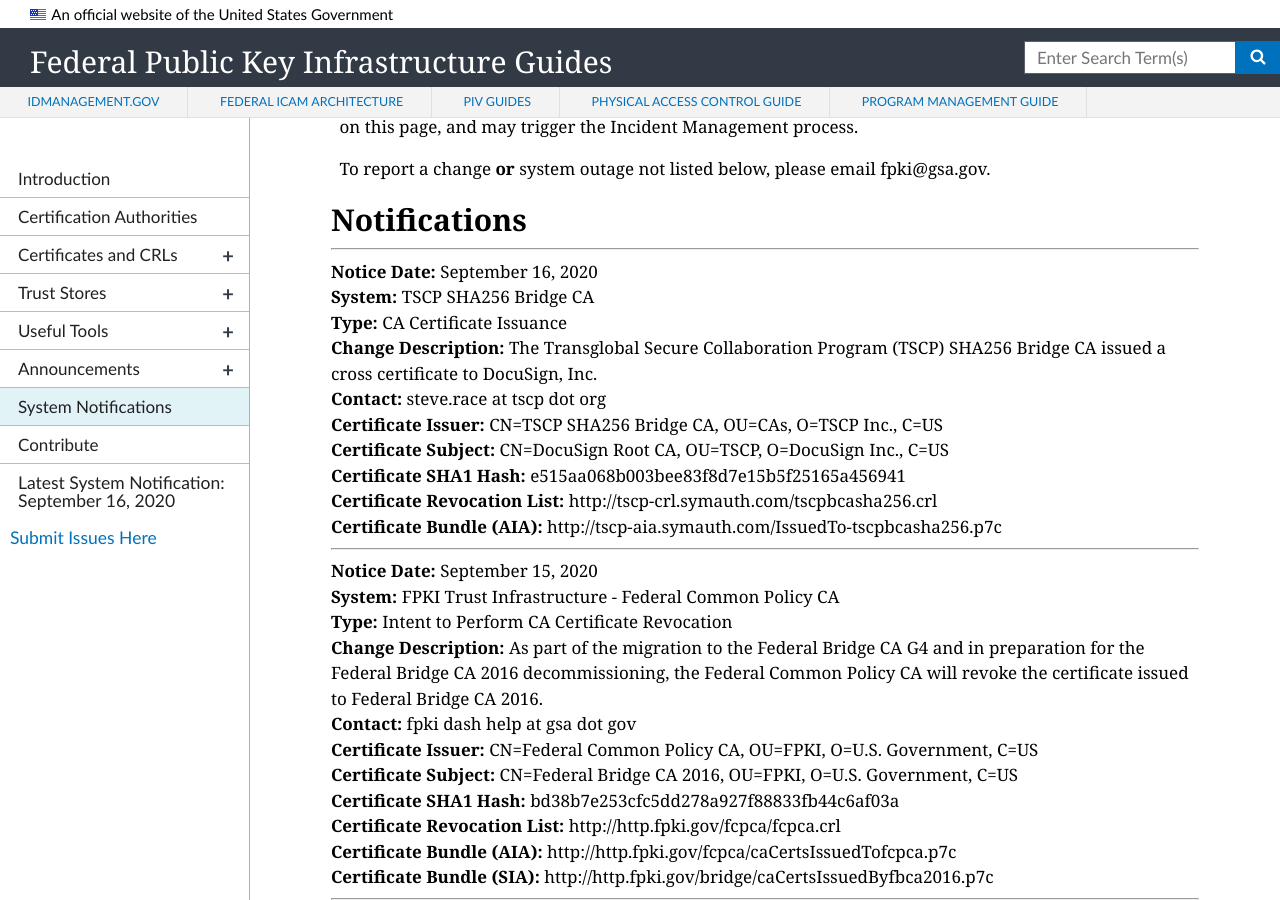
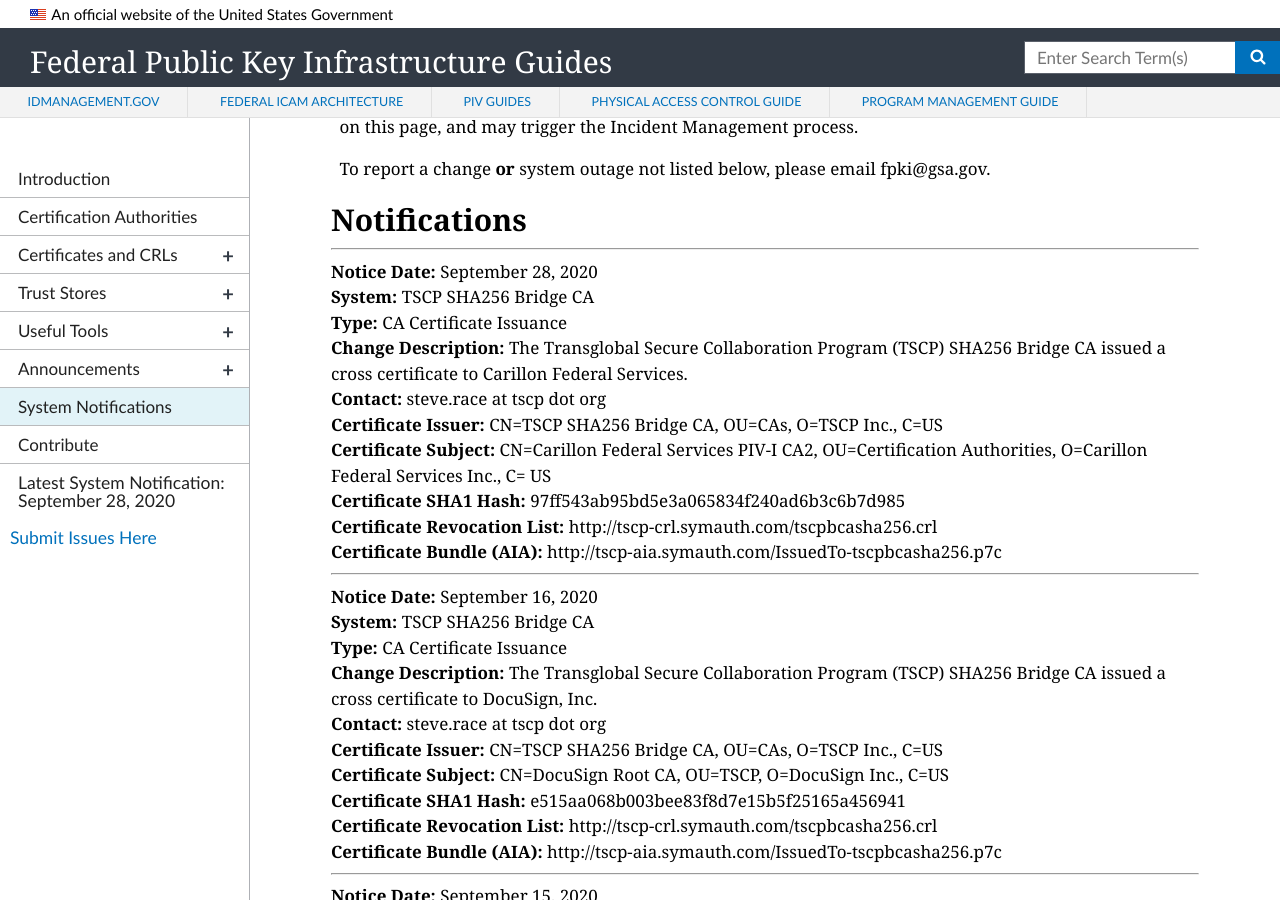
Before and after one commit to GSA/fpki-guides, a Jekyll site: the page built from pages/fpki_notifications.md, in a window 1280 px wide and 900 px high, scrolled down 672 px. Built offline with Jekyll 4.4.1, drawn with Linux system fonts in a browser that asks for light colours; nearby versions of some CDN libraries.

Commit message:
Update notifications.yml
Added issuance notification.

```diff
--- a/_data/notifications.yml
+++ b/_data/notifications.yml
@@ -2775,6 +2775,19 @@
   sia_uri:
   ocsp_uri:
 
+- notice_date: September 28, 2020
+  change_type: CA Certificate Issuance
+  start_datetime:
+  system: TSCP SHA256 Bridge CA
+  change_description: The Transglobal Secure Collaboration Program (TSCP) SHA256 Bridge CA issued a cross certificate to Carillon Federal Services.
+  contact: steve.race at tscp dot org
+  ca_certificate_hash: 97ff543ab95bd5e3a065834f240ad6b3c6b7d985
+  ca_certificate_issuer: CN=TSCP SHA256 Bridge CA, OU=CAs, O=TSCP Inc., C=US
+  ca_certificate_subject: CN=Carillon Federal Services PIV-I CA2, OU=Certification Authorities, O=Carillon Federal Services Inc., C= US
+  cdp_uri: http://tscp-crl.symauth.com/tscpbcasha256.crl
+  aia_uri: http://tscp-aia.symauth.com/IssuedTo-tscpbcasha256.p7c
+  sia_uri:
+  ocsp_uri:
 #- notice_date:
 #  change_type: CA Certificate Issuance
 #  start_datetime:
```
